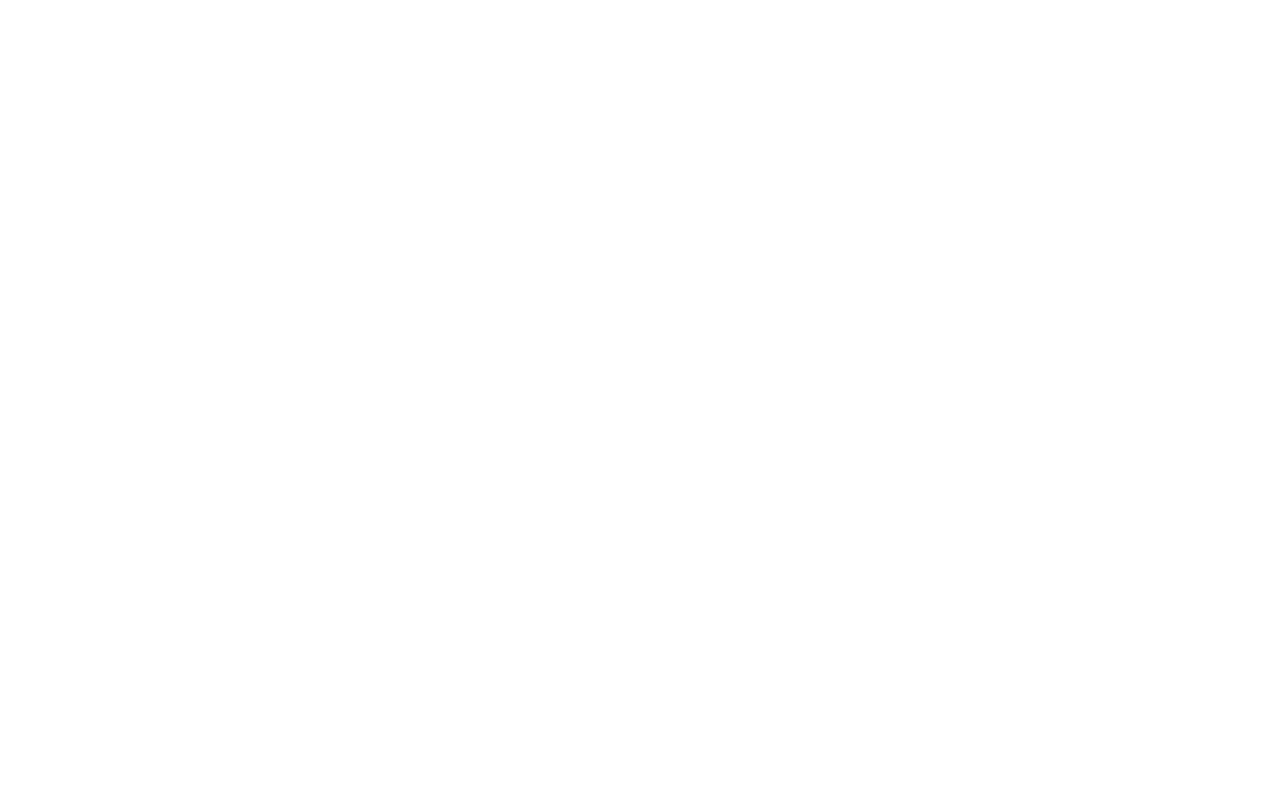
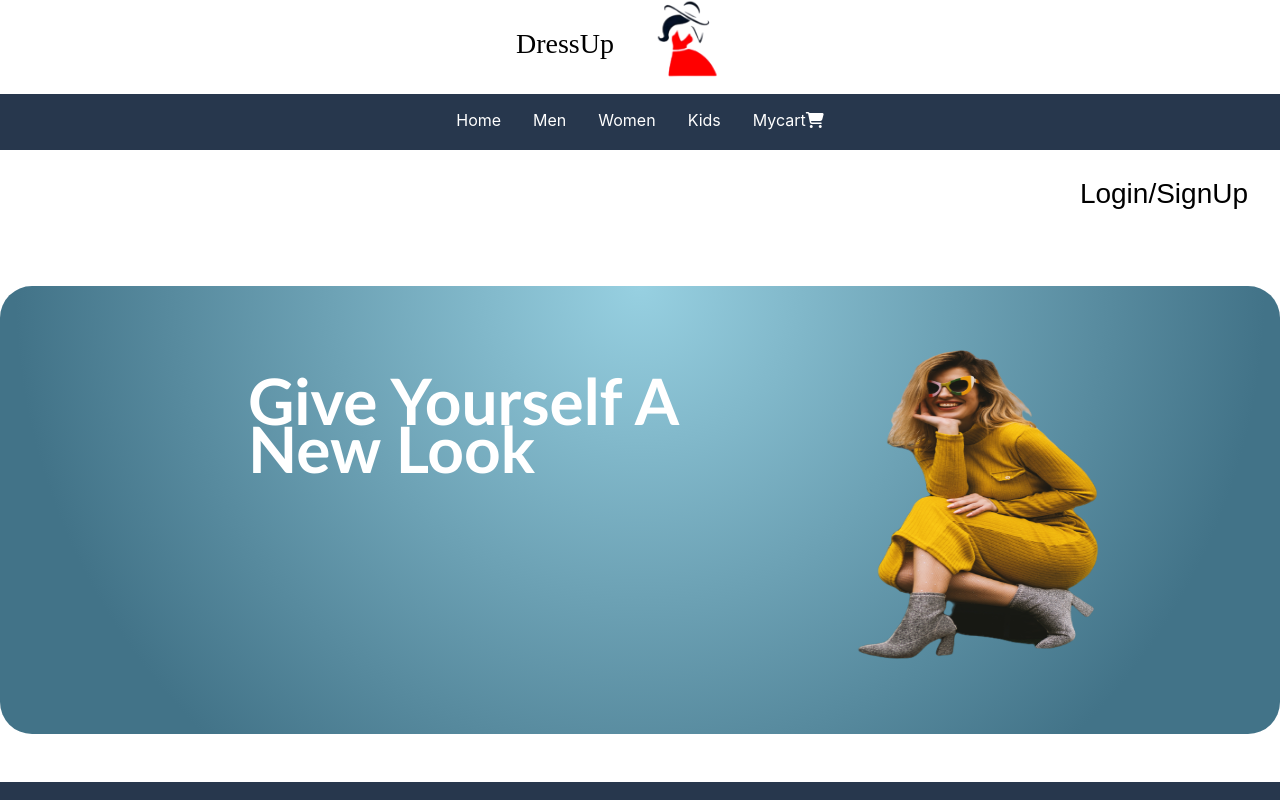
Before and after one commit to 123bhanu456/ecom, a React (Create React App) app: page /LoginHome in a window 1280 px wide. Before the commit this address had no page. Shown: the top 800 px of the page. Built offline with nearby package versions, Linux system fonts and the light colour scheme.

Commit message:
small changes

```diff
--- a/src/App.js
+++ b/src/App.js
@@ -8,9 +8,12 @@
 import { Kids } from './containers/Kids';
 import { Signup } from './components/Signup';
 import { Login } from './components/Login';
+import {LoginHome} from './containers/LoginHome';
 function App() {
   return (
        <Routes>
+        <Route path='/LoginHome' element={<LoginHome/>}>
+        </Route>
         <Route path='/' element={<Home/>}>
         </Route>
         <Route path='/Women' element={<Women/>}>
@@ -23,7 +26,7 @@
         </Route>
         <Route path='/Signup' element={<Signup/>}>
         </Route>
-        <Route path='/login' element={<Login/>}>
+        <Route path='/Login' element={<Login/>}>
         </Route>
        </Routes>
 
--- a/src/components/Signup.jsx
+++ b/src/components/Signup.jsx
@@ -21,7 +21,10 @@
         })
       }).then((res)=>res.json())
       .then((data)=>{
-        console.log(data,"userregisterd")
+        console.log(data,"userregisterd");
+        if(data.status==="ok")
+        alert("registerd sucessful");
+        window.location.href="./Login";
       });
 
 
--- a/src/containers/Home.jsx
+++ b/src/containers/Home.jsx
@@ -35,7 +35,8 @@
           <Nav/>
     <div className='contentdiv'>
       <div className='content'>
-        <h1 className='header'>Give Yourself A New Look</h1>
+        <h1 className='header'>Hey {user.fname}</h1>
+      <h1 className='header'> Give Yourself A New Look</h1>
       </div>
       <div className='img'>
         <img src={home1} alt="home1"  className="img1"/>
--- a/src/containers/HomeStyles.css
+++ b/src/containers/HomeStyles.css
@@ -16,14 +16,23 @@
 
 .content{
     width: 30rem;
-    margin-top: 8rem ;
+    margin-top: 3rem ;
 
 }
 .header{
     font-size: 4rem;
     font-family: 'Gill Sans', 'Gill Sans MT', Calibri, 'Trebuchet MS', sans-serif;
+    color: white;
 }
 .img1{
     width: 23rem;
     height: 25rem;
 }
+.log{
+   color:black;
+}
+.logdiv{
+    display: flex;
+    justify-content: end;
+    margin-right:2rem;
+}
--- /dev/null
+++ b/src/containers/LoginHome.jsx
@@ -0,0 +1,30 @@
+import React, { useEffect, useState } from 'react'
+import { Nav } from '../navbar/Nav'
+import  './HomeStyles.css'
+import home1 from './images/home1.png';
+import { Footer } from '../components/Footer'
+import { Link } from 'react-router-dom';
+
+
+
+
+function LoginHome(){
+  return (
+    <div>
+          <Nav/>
+          <div className='logdiv'><h3><Link to='/Login' className='log'>Login/SignUp</Link></h3></div>
+    <div className='contentdiv'>
+      <div className='content'>
+      <h1 className='header'> Give Yourself A New Look</h1>
+      </div>
+      <div className='img'>
+        <img src={home1} alt="home1"  className="img1"/>
+      </div>
+    </div>
+    <Footer/>
+    </div>
+
+  )
+}
+
+export {LoginHome}
```
Also changed, not shown: src/Backend/app.js (+5 -5 lines).
